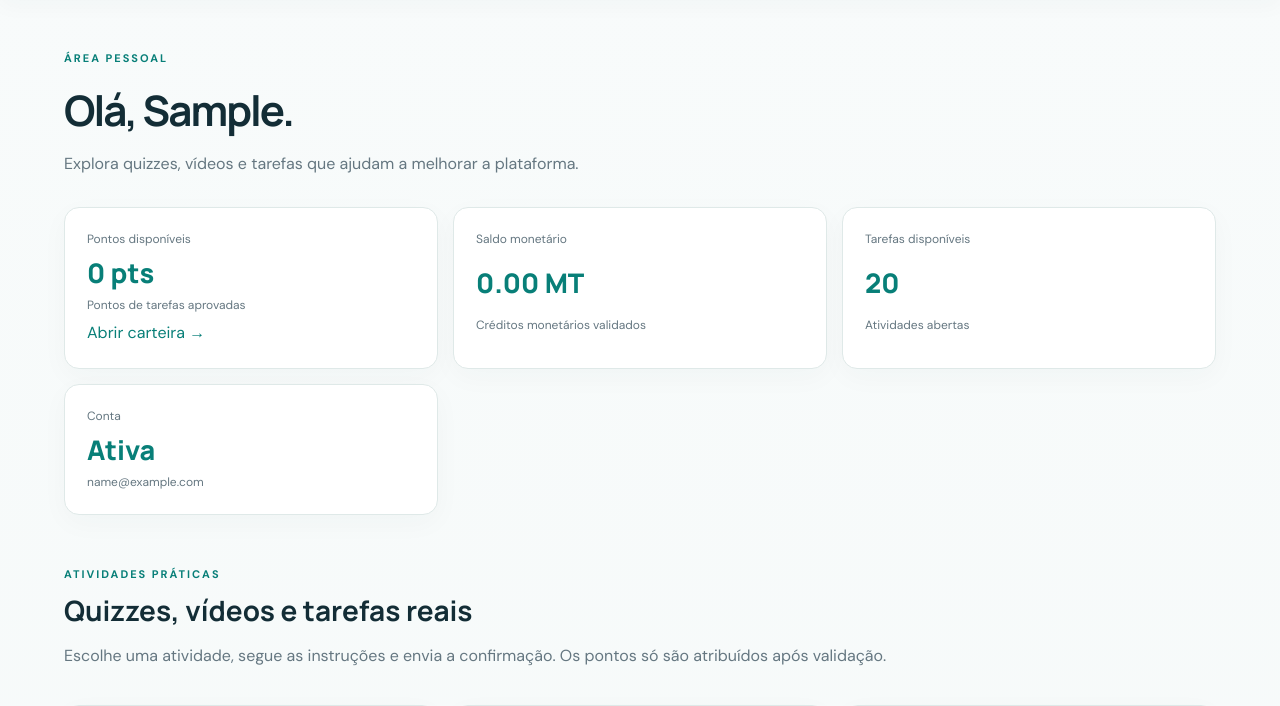
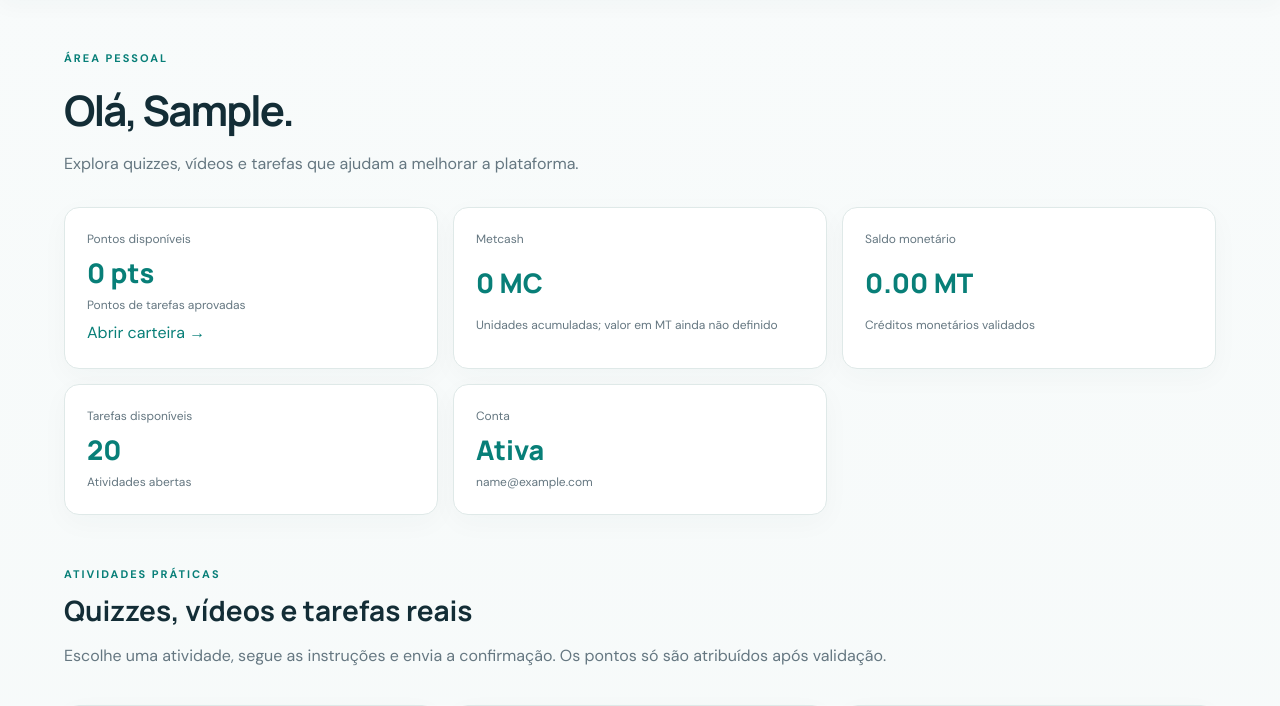
Before and after one commit to carimocarlos61-pixel/Oportunidade360, a Flask app: page /painel in a window 1280 px wide. Shown: the part 76-782 px from the top of the page. Run offline with Flask 3, Linux system fonts and the light colour scheme; the visitor is signed in with stand-in values (Sample User, id 1); data comes from the database, SQL or seed files in the repository; data that the repository does not hold is empty.

Commit message:
Show Metcash balance separately on dashboard

```diff
--- a/templates/dashboard.html
+++ b/templates/dashboard.html
@@ -1,6 +1,6 @@
 {% extends "base.html" %}{% block title %}Meu painel | Oportunidade360{% endblock %}{% block content %}
 <div class="page-heading"><div><span class="eyebrow">ÁREA PESSOAL</span><h1>Olá, {{ current_user.name.split(' ')[0] }}.</h1><p class="muted">{% if current_user.account_type == 'advertiser' %}Gere os teus pedidos de publicidade e campanhas.{% elif current_user.account_type == 'influencer' %}Descobre campanhas para criadores e acompanha as tuas participações.{% else %}Explora quizzes, vídeos e tarefas que ajudam a melhorar a plataforma.{% endif %}</p></div></div>
-{% if current_user.account_type == 'advertiser' %}<section class="panel section"><h2>Área de anunciante</h2><p>Cria um pedido de campanha a partir de 20 MT. Orçamento, duração e alcance serão confirmados antes da publicação; não há impressões garantidas.</p><a class="btn primary" href="{{ url_for('companies') }}">Criar campanha</a></section>{% elif current_user.account_type == 'influencer' %}<section class="panel section"><h2>Área de criador / influencer</h2><p>Propõe conteúdo original, identifica patrocínios e participa apenas em campanhas com regras claras.</p><a class="btn primary" href="{{ url_for('companies') }}">Ver campanhas e parcerias</a></section>{% endif %}<div class="stats"><div class="stat-card"><span>Pontos disponíveis</span><strong>{{ points }} pts</strong><small>Pontos de tarefas aprovadas</small><a href="{{ url_for('wallet_page') }}">Abrir carteira →</a></div><div class="stat-card"><span>Saldo monetário</span><strong>{{ '%.2f'|format(balance) }} MT</strong><small>Créditos monetários validados</small></div><div class="stat-card"><span>Tarefas disponíveis</span><strong>{{ tasks|length }}</strong><small>Atividades abertas</small></div><div class="stat-card"><span>Conta</span><strong>Ativa</strong><small>{{ current_user.email }}</small></div></div>
+{% if current_user.account_type == 'advertiser' %}<section class="panel section"><h2>Área de anunciante</h2><p>Cria um pedido de campanha a partir de 20 MT. Orçamento, duração e alcance serão confirmados antes da publicação; não há impressões garantidas.</p><a class="btn primary" href="{{ url_for('companies') }}">Criar campanha</a></section>{% elif current_user.account_type == 'influencer' %}<section class="panel section"><h2>Área de criador / influencer</h2><p>Propõe conteúdo original, identifica patrocínios e participa apenas em campanhas com regras claras.</p><a class="btn primary" href="{{ url_for('companies') }}">Ver campanhas e parcerias</a></section>{% endif %}<div class="stats"><div class="stat-card"><span>Pontos disponíveis</span><strong>{{ points }} pts</strong><small>Pontos de tarefas aprovadas</small><a href="{{ url_for('wallet_page') }}">Abrir carteira →</a></div><div class="stat-card"><span>Metcash</span><strong>{{ metcash }} MC</strong><small>Unidades acumuladas; valor em MT ainda não definido</small></div><div class="stat-card"><span>Saldo monetário</span><strong>{{ '%.2f'|format(balance) }} MT</strong><small>Créditos monetários validados</small></div><div class="stat-card"><span>Tarefas disponíveis</span><strong>{{ tasks|length }}</strong><small>Atividades abertas</small></div><div class="stat-card"><span>Conta</span><strong>Ativa</strong><small>{{ current_user.email }}</small></div></div>
 {% if current_user.account_type != "advertiser" %}<section class="section"><div class="section-head"><div><span class="eyebrow">ATIVIDADES PRÁTICAS</span><h2>Quizzes, vídeos e tarefas reais</h2><p class="muted">Escolhe uma atividade, segue as instruções e envia a confirmação. Os pontos só são atribuídos após validação.</p></div></div>
 <div class="task-grid">{% for t in tasks %}<article class="task-card"><span class="tag">{{ t.category }} · {{ t.points_reward or 0 }} pts</span><h3>{{ t.title }}</h3><p>{{ t.description }}</p>
 {% if t.submission_id %}<span class="status">{{ 'Aprovada' if t.submission_status=='approved' else ('Rejeitada' if t.submission_status=='rejected' else 'Em análise') }}</span>
```
